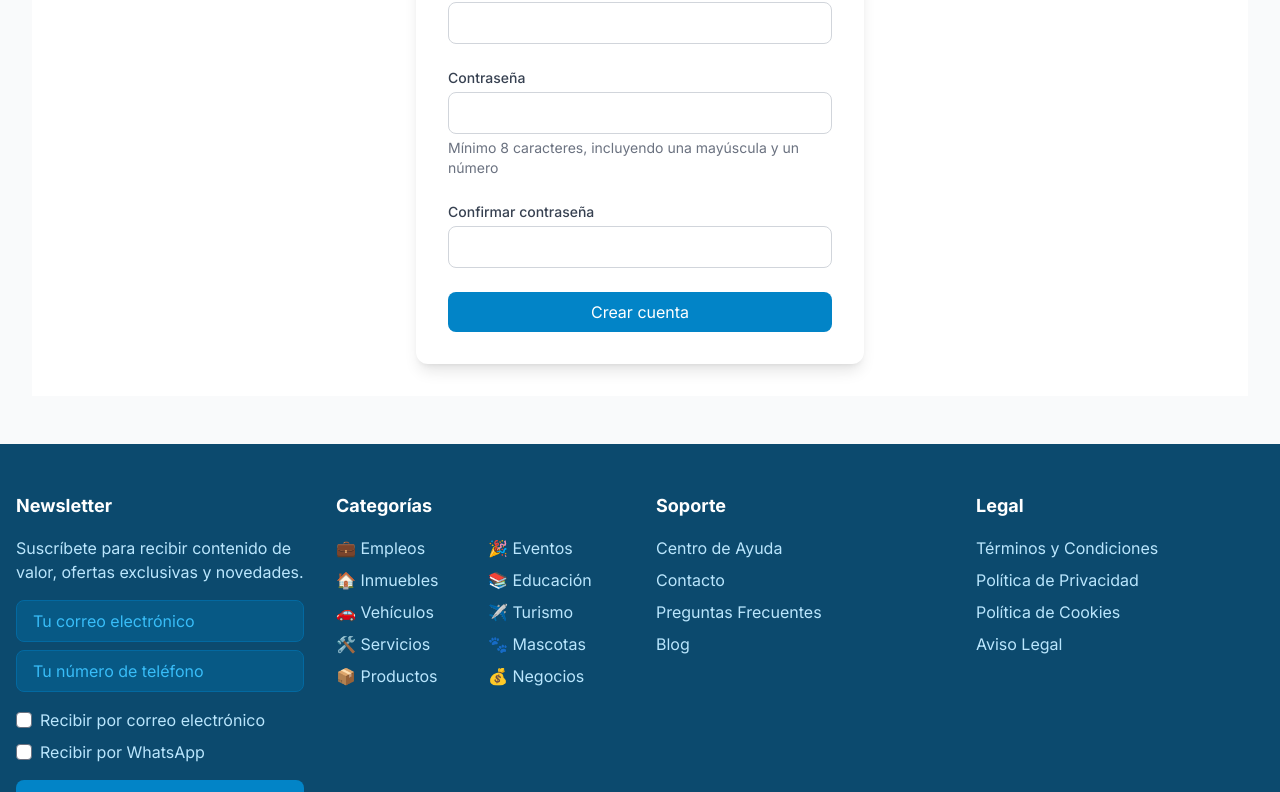
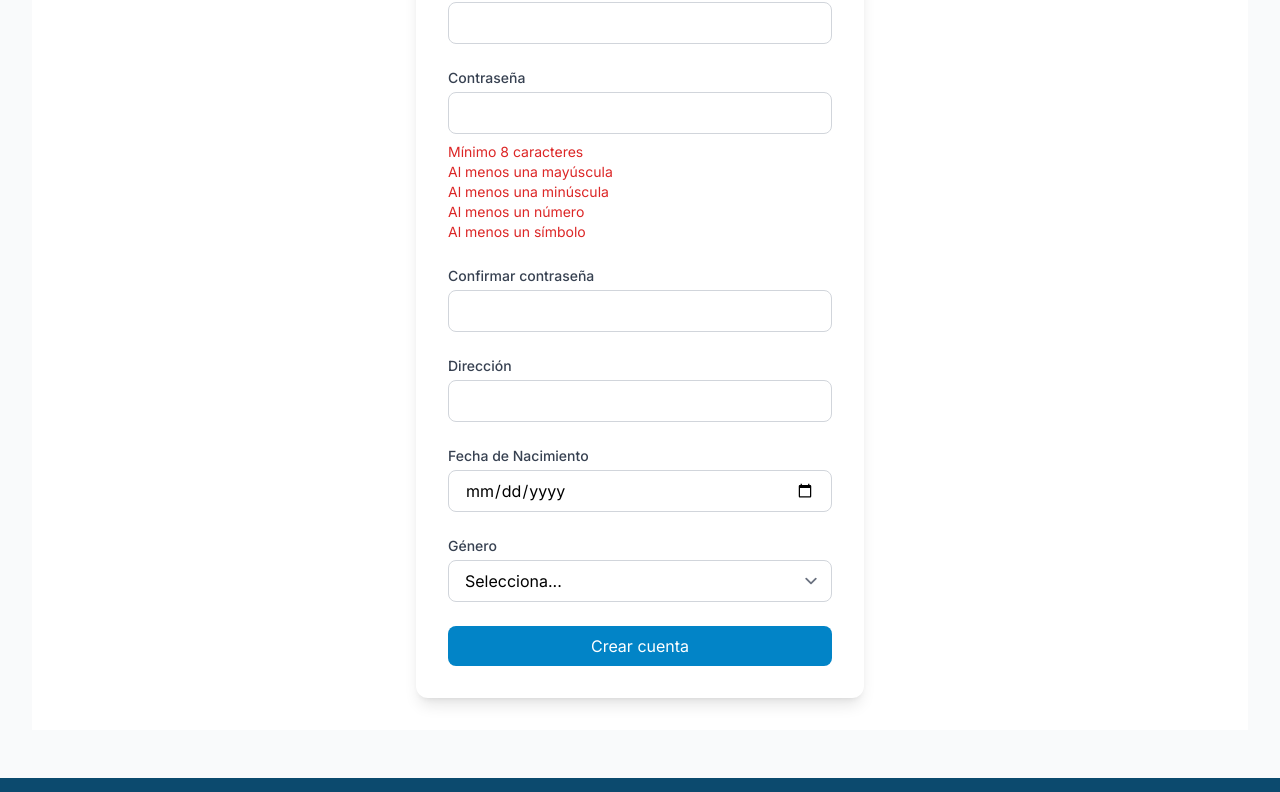
Before and after one commit to JairoProDev/BuscAdis-App, a Next.js app: page /register in a window 1280 px wide. Shown: the part 646-1438 px from the top of the page. Built offline with nearby package versions, Linux system fonts and the light colour scheme; no server answers.

Commit message:
Add crypto-js dependency and enhance RegisterForm component

```diff
--- a/package.json
+++ b/package.json
@@ -25,6 +25,7 @@
     "@tailwindcss/forms": "^0.5.10",
     "amazon-cognito-identity-js": "^6.3.12",
     "axios": "^1.7.9",
+    "crypto-js": "^4.2.0",
     "downshift": "^9.0.8",
     "framer-motion": "^12.0.3",
     "lucide-react": "^0.483.0",
--- a/src/features/auth/components/RegisterForm.tsx
+++ b/src/features/auth/components/RegisterForm.tsx
@@ -1,6 +1,6 @@
 'use client';
 
-import { useState } from 'react';
+import { useState, useEffect } from 'react';
 import { useRouter } from 'next/navigation';
 import { PhoneInput } from 'react-international-phone';
 import 'react-international-phone/style.css';
@@ -14,10 +14,32 @@ export default function RegisterForm() {
         phone: '',
         email: '',
         password: '',
-    confirmPassword: ''
+        confirmPassword: '',
+        address: '',
+        birthdate: '',
+        gender: '',
     });
     const [loading, setLoading] = useState(false);
     const [error, setError] = useState('');
+
+    const [passwordRequirements, setPasswordRequirements] = useState({
+        length: false,
+        uppercase: false,
+        lowercase: false,
+        number: false,
+        symbol: false,
+    });
+
+    useEffect(() => {
+        // Password validation checks
+        setPasswordRequirements({
+            length: formData.password.length >= 8,
+            uppercase: /[A-Z]/.test(formData.password),
+            lowercase: /[a-z]/.test(formData.password),
+            number: /[0-9]/.test(formData.password),
+            symbol: /[!@#$%^&*(),.?":{}|<>]/.test(formData.password),
+        });
+    }, [formData.password]);
 
     const handleSubmit = async (e: React.FormEvent) => {
         e.preventDefault();
@@ -31,18 +53,20 @@ export default function RegisterForm() {
         }
 
         try {
-      const { email, password, phone, firstName, lastName } = formData;
+            const { email, password, phone, firstName, lastName, address, birthdate, gender } = formData; // Include new attributes
             const { data, error } = await AuthService.register({
                 email,
                 password,
                 phone,
                 firstName,
-        lastName
+                lastName,
+                address,
+                birthdate,
+                gender
             });
 
             if (error) throw error;
 
-      // Redirigir a la página de confirmación
             router.push(`/confirmar?email=${encodeURIComponent(email)}`);
         } catch (error) {
             setError('Error al registrarse. Verifica tus datos.');
@@ -54,108 +78,74 @@ export default function RegisterForm() {
 
     return (
         <div className="bg-white p-8 rounded-xl shadow-lg max-w-md w-full mx-auto">
-      <h2 className="text-2xl font-bold text-gray-900 mb-6 text-center">
-        Crear cuenta
-      </h2>
+            <h2 className="text-2xl font-bold text-gray-900 mb-6 text-center">Crear cuenta</h2>
 
             {error && (
-        <div className="bg-red-50 text-red-600 p-3 rounded-lg mb-4">
-          {error}
-        </div>
+                <div className="bg-red-50 text-red-600 p-3 rounded-lg mb-4">{error}</div>
             )}
 
             <form onSubmit={handleSubmit} className="space-y-6">
                 <div>
-          <label htmlFor="firstName" className="block text-sm font-medium text-gray-700 mb-1">
-            Nombre
-          </label>
-          <input
-            id="firstName"
-            type="text"
-            required
-            className="w-full px-4 py-2 border border-gray-300 rounded-lg focus:ring-2 focus:ring-primary-500"
-            value={formData.firstName}
-            onChange={(e) => setFormData({ ...formData, firstName: e.target.value })}
-          />
+                    <label htmlFor="firstName" className="block text-sm font-medium text-gray-700 mb-1">Nombre</label>
+                    <input id="firstName" type="text" required className="w-full px-4 py-2 border border-gray-300 rounded-lg focus:ring-2 focus:ring-primary-500" value={formData.firstName} onChange={(e) => setFormData({ ...formData, firstName: e.target.value })} />
                 </div>
 
                 <div>
-          <label htmlFor="lastName" className="block text-sm font-medium text-gray-700 mb-1">
-            Apellidos
-          </label>
-          <input
-            id="lastName"
-            type="text"
-            required
-            className="w-full px-4 py-2 border border-gray-300 rounded-lg focus:ring-2 focus:ring-primary-500"
-            value={formData.lastName}
-            onChange={(e) => setFormData({ ...formData, lastName: e.target.value })}
-          />
+                    <label htmlFor="lastName" className="block text-sm font-medium text-gray-700 mb-1">Apellidos</label>
+                    <input id="lastName" type="text" required className="w-full px-4 py-2 border border-gray-300 rounded-lg focus:ring-2 focus:ring-primary-500" value={formData.lastName} onChange={(e) => setFormData({ ...formData, lastName: e.target.value })} />
                 </div>
 
                 <div>
-          <label className="block text-sm font-medium text-gray-700 mb-1">
-            Teléfono WhatsApp
-          </label>
-          <PhoneInput
-            defaultCountry="pe"
-            value={formData.phone}
-            onChange={(phone) => setFormData({ ...formData, phone })}
-            className="w-full"
-            required
-          />
+                    <label className="block text-sm font-medium text-gray-700 mb-1">Teléfono WhatsApp</label>
+                    <PhoneInput defaultCountry="pe" value={formData.phone} onChange={(phone) => setFormData({ ...formData, phone })} className="w-full" required />
                 </div>
 
                 <div>
-          <label htmlFor="email" className="block text-sm font-medium text-gray-700 mb-1">
-            Correo electrónico
-          </label>
-          <input
-            id="email"
-            type="email"
-            required
-            className="w-full px-4 py-2 border border-gray-300 rounded-lg focus:ring-2 focus:ring-primary-500"
-            value={formData.email}
-            onChange={(e) => setFormData({ ...formData, email: e.target.value })}
-          />
+                    <label htmlFor="email" className="block text-sm font-medium text-gray-700 mb-1">Correo electrónico</label>
+                    <input id="email" type="email" required className="w-full px-4 py-2 border border-gray-300 rounded-lg focus:ring-2 focus:ring-primary-500" value={formData.email} onChange={(e) => setFormData({ ...formData, email: e.target.value })} />
                 </div>
 
                 <div>
-          <label htmlFor="password" className="block text-sm font-medium text-gray-700 mb-1">
-            Contraseña
-          </label>
-          <input
-            id="password"
-            type="password"
-            required
-            className="w-full px-4 py-2 border border-gray-300 rounded-lg focus:ring-2 focus:ring-primary-500"
-            value={formData.password}
-            onChange={(e) => setFormData({ ...formData, password: e.target.value })}
-          />
-          <p className="text-sm text-gray-500 mt-1">
-            Mínimo 8 caracteres, incluyendo una mayúscula y un número
-          </p>
+                    <label htmlFor="password" className="block text-sm font-medium text-gray-700 mb-1">Contraseña</label>
+                    <input id="password" type="password" required className="w-full px-4 py-2 border border-gray-300 rounded-lg focus:ring-2 focus:ring-primary-500" value={formData.password} onChange={(e) => setFormData({ ...formData, password: e.target.value })} />
+                    <ul className="list-disc list-inside text-sm text-gray-500 mt-2">
+                        <li className={passwordRequirements.length ? 'text-green-600' : 'text-red-600'}>Mínimo 8 caracteres</li>
+                        <li className={passwordRequirements.uppercase ? 'text-green-600' : 'text-red-600'}>Al menos una mayúscula</li>
+                        <li className={passwordRequirements.lowercase ? 'text-green-600' : 'text-red-600'}>Al menos una minúscula</li>
+                        <li className={passwordRequirements.number ? 'text-green-600' : 'text-red-600'}>Al menos un número</li>
+                        <li className={passwordRequirements.symbol ? 'text-green-600' : 'text-red-600'}>Al menos un símbolo</li>
+                    </ul>
                 </div>
 
                 <div>
-          <label htmlFor="confirmPassword" className="block text-sm font-medium text-gray-700 mb-1">
-            Confirmar contraseña
-          </label>
-          <input
-            id="confirmPassword"
-            type="password"
-            required
-            className="w-full px-4 py-2 border border-gray-300 rounded-lg focus:ring-2 focus:ring-primary-500"
-            value={formData.confirmPassword}
-            onChange={(e) => setFormData({ ...formData, confirmPassword: e.target.value })}
-          />
+                    <label htmlFor="confirmPassword" className="block text-sm font-medium text-gray-700 mb-1">Confirmar contraseña</label>
+                    <input id="confirmPassword" type="password" required className="w-full px-4 py-2 border border-gray-300 rounded-lg focus:ring-2 focus:ring-primary-500" value={formData.confirmPassword} onChange={(e) => setFormData({ ...formData, confirmPassword: e.target.value })} />
                 </div>
 
-        <button
-          type="submit"
-          disabled={loading}
-          className="w-full bg-primary-600 text-white py-2 px-4 rounded-lg hover:bg-primary-700 transition duration-200"
-        >
+                {/* Added Address */}
+                <div>
+                    <label htmlFor="address" className="block text-sm font-medium text-gray-700 mb-1">Dirección</label>
+                    <input type="text" id="address" value={formData.address} onChange={(e) => setFormData({ ...formData, address: e.target.value })} className="w-full px-4 py-2 border border-gray-300 rounded-lg focus:ring-2 focus:ring-primary-500" />
+                </div>
+
+                {/* Added Birthdate */}
+                <div>
+                    <label htmlFor="birthdate" className="block text-sm font-medium text-gray-700 mb-1">Fecha de Nacimiento</label>
+                    <input type="date" id="birthdate" value={formData.birthdate} onChange={(e) => setFormData({ ...formData, birthdate: e.target.value })} className="w-full px-4 py-2 border border-gray-300 rounded-lg focus:ring-2 focus:ring-primary-500" />
+                </div>
+
+                {/* Added Gender */}
+                <div>
+                    <label htmlFor="gender" className="block text-sm font-medium text-gray-700 mb-1">Género</label>
+                    <select id="gender" value={formData.gender} onChange={(e) => setFormData({ ...formData, gender: e.target.value })} className="w-full px-4 py-2 border border-gray-300 rounded-lg focus:ring-2 focus:ring-primary-500">
+                        <option value="">Selecciona...</option>
+                        <option value="male">Masculino</option>
+                        <option value="female">Femenino</option>
+                        <option value="other">Otro</option>
+                    </select>
+                </div>
+
+                <button type="submit" disabled={loading} className="w-full bg-primary-600 text-white py-2 px-4 rounded-lg hover:bg-primary-700 transition duration-200">
                     {loading ? 'Enviando...' : 'Crear cuenta'}
                 </button>
             </form>
```
Also changed, not shown: src/features/auth/services/auth.service.ts (+20 -10 lines), 1 other file (tests, documents, lock files or other folders). Lines whose indentation alone changed are shown as unchanged.
